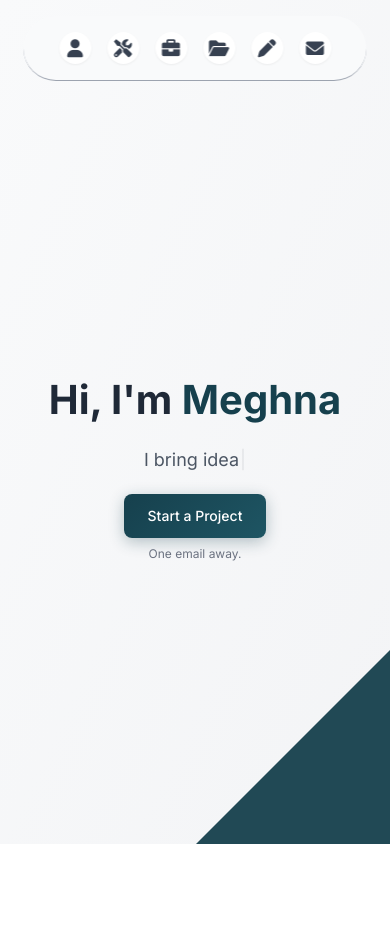
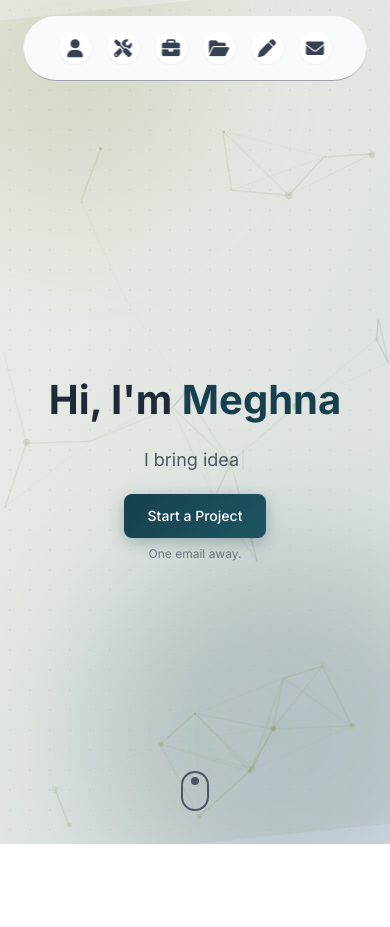
Before and after one commit to m3ghnaa/m3ghnaa.github.io, a plain HTML site: page index.html in a window 390 px wide. Shown: the top 927 px of the page. Drawn offline with nearby package versions, Linux system fonts and the light colour scheme; animation ran at ten frames a second.

Commit message:
update hero section

```diff
--- a/index.html
+++ b/index.html
@@ -6,7 +6,7 @@
   <meta name="description" content="Freelance web developer creating affordable, custom websites for small businesses and individuals. Specializing in responsive design and user-friendly solutions.">
   <meta name="keywords" content="freelance web developer, small business websites, custom website design, responsive web design, MERN stack developer">
   <meta name="author" content="Meghna Chandra">
-  <title>Meghna Chandra | Web Developer & Creative Technologist</title>
+  <title>Meghna Chandra | Freelance Web Developer</title>
   <meta name="description" content="Meghna Chandra is a frontend web developer. Explore her work, projects, and get in touch for collaborations.">
   <meta name="robots" content="index, follow">
 
@@ -46,6 +46,7 @@
   </script>
   <script src="https://cdn.tailwindcss.com"></script>
   <script src="https://unpkg.com/typewriter-effect@2.18.0/dist/core.js"></script>
+  <script src="https://cdn.jsdelivr.net/npm/particles.js@2.0.0/particles.min.js"></script>
 
   <link rel="icon" type="image/x-icon" sizes="32x32" href="assets/favicon.ico">
   <link rel="preconnect" href="https://fonts.googleapis.com">
@@ -129,9 +130,14 @@
 
 
  <!-- Hero Section -->
-<section class="relative min-h-screen bg-gradient-to-br from-gray-50 to-gray-100">
+ <section class="relative min-h-screen bg-gradient-to-br from-[#F5F5F5] to-[#E2E8F0] overflow-hidden">
+  <div id="particles-js" class="absolute inset-0 z-10"></div>
+  <div class="absolute top-0 left-0 w-full h-full transform -skew-y-6 bg-[#8A9A5B] opacity-10"></div>
+  <div class="absolute top-[-5rem] left-[-5rem] w-72 h-72 bg-[#8A9A5B] opacity-20 rounded-full blur-3xl z-0"></div>
+<div class="absolute bottom-[-5rem] right-[-5rem] w-96 h-96 bg-[#16404D] opacity-20 rounded-full blur-3xl z-0"></div>
+<div class="absolute inset-0 bg-[radial-gradient(#8A9A5B_1px,transparent_1px)] bg-[length:20px_20px] opacity-10"></div>
   <div class="flex justify-center items-center min-h-screen flex-col text-center px-4 sm:px-6 pt-24 sm:pt-20">
-    <div class="max-w-4xl">
+    <div class="max-w-4xl z-10">
       <h1 class="text-hero font-bold text-gray-800 mb-6">
         Hi, I'm <span class="text-custom">Meghna</span>
       </h1>
@@ -145,7 +151,16 @@
       </a>
       <p class="text-xs sm:text-sm text-gray-500 mt-2">One email away.</p>
     </div>
-    <div class="triangle mt-12 sm:mt-16"></div>
+
+<!-- Scroll Indicator: Mouse Icon -->
+<div id="scroll-indicator" class="absolute bottom-6 sm:bottom-10 flex justify-center w-full transition-opacity duration-500">
+  <div class="flex flex-col items-center gap-2 text-gray-400">
+    <!-- Mouse -->
+    <div class=" animate-bounce w-7 h-10 rounded-full border-2 border-gray-600 flex justify-center items-start p-1">
+      <div class="w-2 h-2 bg-gray-600 rounded-full"></div>
+    </div>
+  </div>
+</div>
   </div>
 </section>
 
@@ -284,7 +299,7 @@ I work with HTML, CSS, JavaScript, and the MERN stack to turn ideas into functio
     <div class="space-y-4">
       <div class="bg-gray-50 p-4 rounded-xl min-h-[10rem] md:min-h-[10rem] lg:min-h-[10rem]">
         <div class="flex items-center mb-2">
-          <div class="w-8 h-8 bg-blue-100 rounded-lg flex items-center justify-center mr-3">
+          <div class="w-8 h-8 bg-gray-200 rounded-lg flex items-center justify-center mr-3">
             <svg class="w-4 h-4 text-blue-600" fill="none" stroke="currentColor" viewBox="0 0 24 24">
               <path stroke-linecap="round" stroke-linejoin="round" stroke-width="2"
                 d="M9 12l2 2 4-4m6 2a9 9 0 11-18 0 9 9 0 0118 0z"></path>
@@ -297,7 +312,7 @@ I work with HTML, CSS, JavaScript, and the MERN stack to turn ideas into functio
 
       <div class="bg-gray-50 p-4 rounded-xl min-h-[10rem] md:min-h-[10rem] lg:min-h-[10rem]">
         <div class="flex items-center mb-2">
-          <div class="w-8 h-8 bg-purple-100 rounded-lg flex items-center justify-center mr-3">
+          <div class="w-8 h-8 bg-gray-200 rounded-lg flex items-center justify-center mr-3">
             <svg class="w-4 h-4 text-purple-600" fill="none" stroke="currentColor" viewBox="0 0 24 24">
               <path stroke-linecap="round" stroke-linejoin="round" stroke-width="2"
                 d="M16 7a4 4 0 11-8 0 4 4 0 018 0zM12 14a7 7 0 00-7 7h14a7 7 0 00-7-7z"></path>
@@ -312,7 +327,7 @@ I work with HTML, CSS, JavaScript, and the MERN stack to turn ideas into functio
     <div class="space-y-4">
       <div class="bg-gray-50 p-4 rounded-xl min-h-[10rem] md:min-h-[10rem] lg:min-h-[10rem]">
         <div class="flex items-center mb-2">
-          <div class="w-8 h-8 bg-orange-100 rounded-lg flex items-center justify-center mr-3">
+          <div class="w-8 h-8 bg-gray-200 rounded-lg flex items-center justify-center mr-3">
             <svg class="w-4 h-4 text-orange-600" fill="none" stroke="currentColor" viewBox="0 0 24 24">
               <path stroke-linecap="round" stroke-linejoin="round" stroke-width="2"
                 d="M13 10V3L4 14h7v7l9-11h-7z"></path>
@@ -325,7 +340,7 @@ I work with HTML, CSS, JavaScript, and the MERN stack to turn ideas into functio
 
       <div class="bg-gray-50 p-4 rounded-xl min-h-[10rem] md:min-h-[10rem] lg:min-h-[10rem]">
         <div class="flex items-center mb-2">
-          <div class="w-8 h-8 bg-green-100 rounded-lg flex items-center justify-center mr-3">
+          <div class="w-8 h-8 bg-gray-200 rounded-lg flex items-center justify-center mr-3">
             <svg class="w-4 h-4 text-green-600" fill="none" stroke="currentColor" viewBox="0 0 24 24">
               <path stroke-linecap="round" stroke-linejoin="round" stroke-width="2"
                 d="M9 19v-6a2 2 0 00-2-2H5a2 2 0 00-2 2v6a2 2 0 002 2h2a2 2 0 002-2zm0 0V9a2 2 0 012-2h2a2 2 0 012 2v10m-6 0a2 2 0 002 2h2a2 2 0 002-2m0 0V5a2 2 0 012-2h2a2 2 0 012 2v14a2 2 0 01-2 2h-2a2 2 0 01-2-2z"></path>
@@ -393,7 +408,7 @@ I work with HTML, CSS, JavaScript, and the MERN stack to turn ideas into functio
     <div class="space-y-4">
       <div class="bg-gray-50 p-4 rounded-xl min-h-[10rem] md:min-h-[10rem] lg:min-h-[10rem]">
         <div class="flex items-center mb-2">
-          <div class="w-8 h-8 bg-blue-100 rounded-lg flex items-center justify-center mr-3">
+          <div class="w-8 h-8 bg-gray-200 rounded-lg flex items-center justify-center mr-3">
             <svg class="w-4 h-4 text-blue-600" fill="none" stroke="currentColor" viewBox="0 0 24 24">
               <path stroke-linecap="round" stroke-linejoin="round" stroke-width="2"
                 d="M9 12l2 2 4-4m6 2a9 9 0 11-18 0 9 9 0 0118 0z"></path>
@@ -406,7 +421,7 @@ I work with HTML, CSS, JavaScript, and the MERN stack to turn ideas into functio
 
       <div class="bg-gray-50 p-4 rounded-xl min-h-[10rem] md:min-h-[10rem] lg:min-h-[10rem]">
         <div class="flex items-center mb-2">
-          <div class="w-8 h-8 bg-purple-100 rounded-lg flex items-center justify-center mr-3">
+          <div class="w-8 h-8 bg-gray-200 rounded-lg flex items-center justify-center mr-3">
             <svg class="w-4 h-4 text-purple-600" fill="none" stroke="currentColor" viewBox="0 0 24 24">
               <path stroke-linecap="round" stroke-linejoin="round" stroke-width="2"
                 d="M16 7a4 4 0 11-8 0 4 4 0 018 0zM12 14a7 7 0 00-7 7h14a7 7 0 00-7-7z"></path>
@@ -421,7 +436,7 @@ I work with HTML, CSS, JavaScript, and the MERN stack to turn ideas into functio
     <div class="space-y-4">
       <div class="bg-gray-50 p-4 rounded-xl min-h-[10rem] md:min-h-[10rem] lg:min-h-[10rem]">
         <div class="flex items-center mb-2">
-          <div class="w-8 h-8 bg-orange-100 rounded-lg flex items-center justify-center mr-3">
+          <div class="w-8 h-8 bg-gray-200 rounded-lg flex items-center justify-center mr-3">
             <svg class="w-4 h-4 text-orange-600" fill="none" stroke="currentColor" viewBox="0 0 24 24">
               <path stroke-linecap="round" stroke-linejoin="round" stroke-width="2"
                 d="M13 10V3L4 14h7v7l9-11h-7z"></path>
@@ -436,7 +451,7 @@ I work with HTML, CSS, JavaScript, and the MERN stack to turn ideas into functio
 
       <div class="bg-gray-50 p-4 rounded-xl min-h-[10rem] md:min-h-[10rem] lg:min-h-[10rem]">
         <div class="flex items-center mb-2">
-          <div class="w-8 h-8 bg-green-100 rounded-lg flex items-center justify-center mr-3">
+          <div class="w-8 h-8 bg-gray-200 rounded-lg flex items-center justify-center mr-3">
             <svg class="w-4 h-4 text-green-600" fill="none" stroke="currentColor" viewBox="0 0 24 24">
               <path stroke-linecap="round" stroke-linejoin="round" stroke-width="2"
                 d="M9 19v-6a2 2 0 00-2-2H5a2 2 0 00-2 2v6a2 2 0 002 2h2a2 2 0 002-2zm0 0V9a2 2 0 012-2h2a2 2 0 012 2v10m-6 0a2 2 0 002 2h2a2 2 0 002-2m0 0V5a2 2 0 012-2h2a2 2 0 012 2v14a2 2 0 01-2 2h-2a2 2 0 01-2-2z"></path>
@@ -695,6 +710,44 @@ I work with HTML, CSS, JavaScript, and the MERN stack to turn ideas into functio
 
 <script>
 
+particlesJS("particles-js", {
+    "particles": {
+      "number": { "value": 80, "density": { "enable": true, "value_area": 800 } },
+      "color": { "value": "#8A9A5B" },
+      "shape": { "type": "circle" },
+      "opacity": { "value": 0.5, "random": true },
+      "size": { "value": 4, "random": true },
+      "line_linked": { "enable": true, "distance": 120, "color": "#8A9A5B", "opacity": 0.3, "width": 1.5 },
+      "move": {
+        "enable": true, "speed": 5, "direction": "none",
+        "random": false, "straight": false, "out_mode": "out", "attract": { "enable": false }
+      }
+    },
+    "interactivity": {
+      "detect_on": "canvas",
+      "events": {
+        "onhover": { "enable": true, "mode": "repulse" },
+        "onclick": { "enable": false }
+      },
+      "modes": {
+        "repulse": { "distance": 100, "duration": 0.4 }
+      }
+    },
+    "retina_detect": true
+  });
+
+const scrollIndicator = document.getElementById("scroll-indicator");
+
+window.addEventListener("scroll", () => {
+  const scrollTop = window.scrollY;
+
+  if (scrollTop > 80) {
+    scrollIndicator.classList.add("opacity-0", "pointer-events-none");
+  } else {
+    scrollIndicator.classList.remove("opacity-0", "pointer-events-none");
+  }
+});
+
 const app = document.getElementById('typewriter');
 
 const typewriter = new Typewriter(app, {
```
Also changed, not shown: assets/leet-insights.png (deleted), assets/rock-paper-scissors.png (deleted), assets/share.png (deleted).
